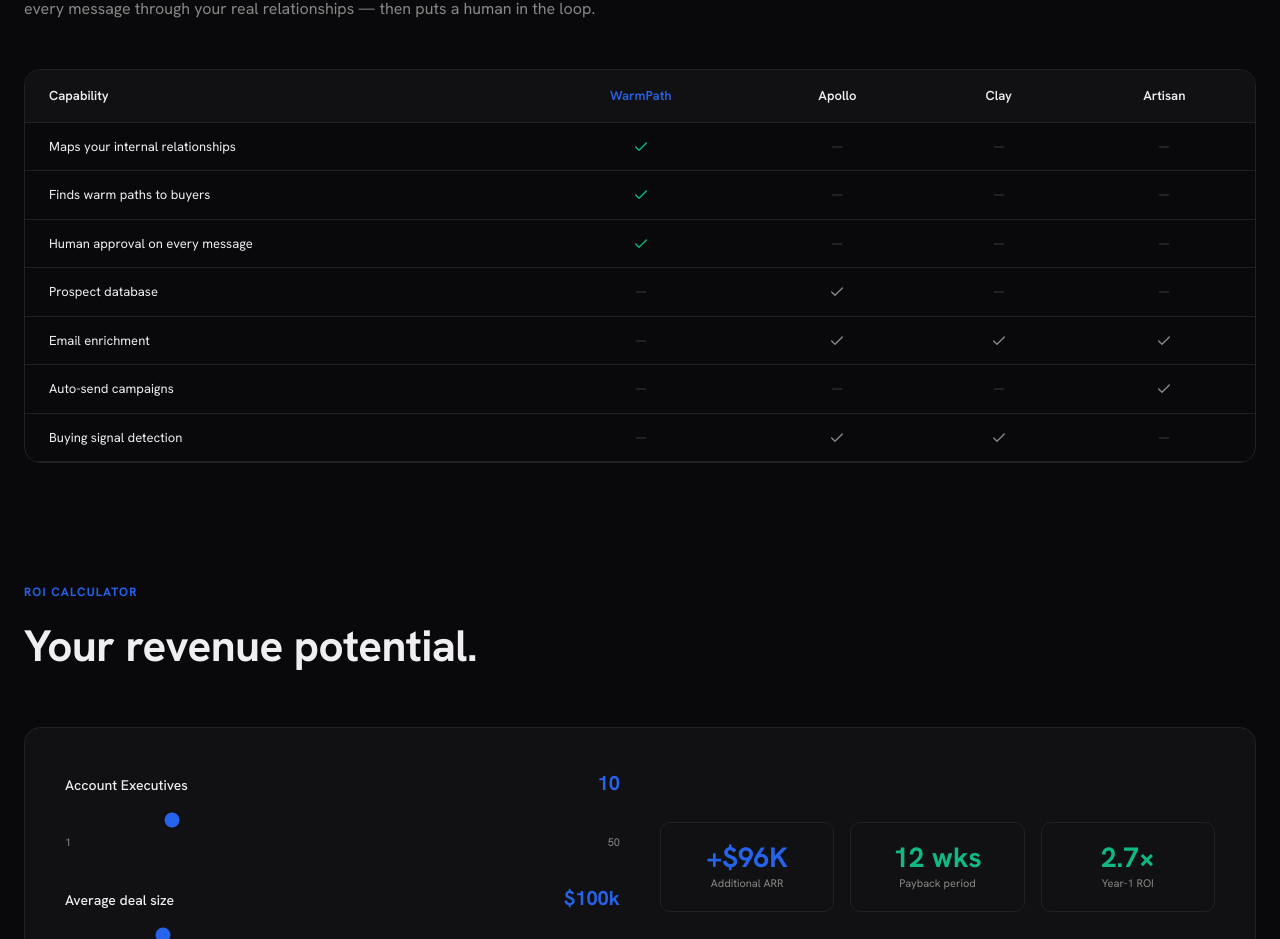
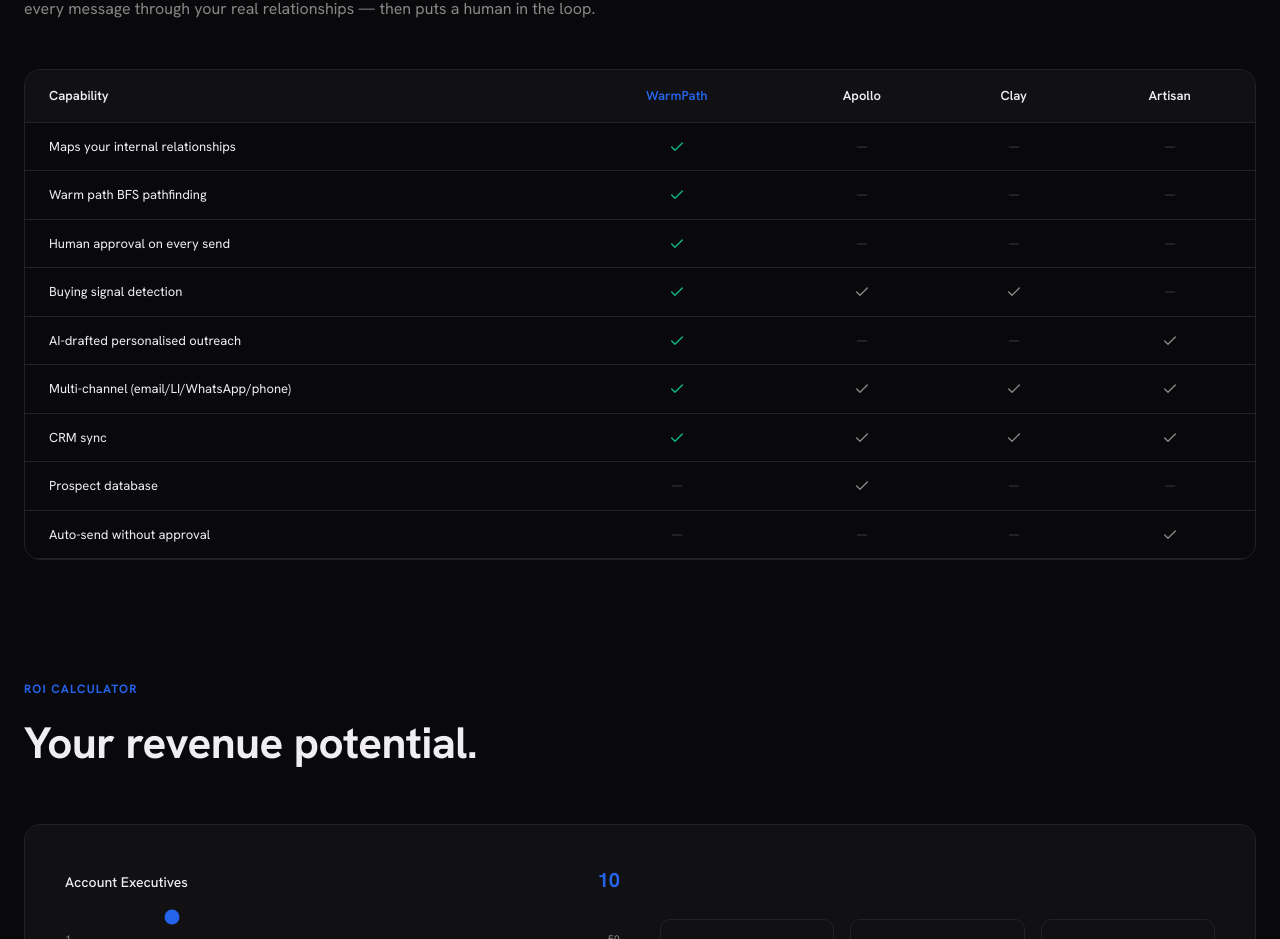
Before and after one commit to adhikbuilds/warmpath, a Next.js app: page / in a window 1280 px wide. Shown: the part 2478-3417 px from the top of the page. Built offline with nearby package versions, Linux system fonts and the light colour scheme; no server answers.

Commit message:
Fix comparison table: WarmPath wins on signals, AI outreach, multi-channel, CRM sync

```diff
--- a/src/app/page.tsx
+++ b/src/app/page.tsx
@@ -451,13 +451,15 @@
             </thead>
             <tbody>
               {[
-                ["Maps your internal relationships", true, false, false, false],
-                ["Finds warm paths to buyers",       true, false, false, false],
-                ["Human approval on every message",  true, false, false, false],
-                ["Prospect database",                false, true, false, false],
-                ["Email enrichment",                 false, true, true, true],
-                ["Auto-send campaigns",              false, false, false, true],
-                ["Buying signal detection",          false, true, true, false],
+                ["Maps your internal relationships",        true,  false, false, false],
+                ["Warm path BFS pathfinding",               true,  false, false, false],
+                ["Human approval on every send",            true,  false, false, false],
+                ["Buying signal detection",                 true,  true,  true,  false],
+                ["AI-drafted personalised outreach",        true,  false, false, true ],
+                ["Multi-channel (email/LI/WhatsApp/phone)", true,  true,  true,  true ],
+                ["CRM sync",                                true,  true,  true,  true ],
+                ["Prospect database",                       false, true,  false, false],
+                ["Auto-send without approval",              false, false, false, true ],
               ].map(([feat, wp, ap, cl, ar], ri) => (
                 <tr key={ri} style={{ borderBottom: `1px solid ${border}`, backgroundColor: ri % 2 === 0 ? "transparent" : (dark ? "#0d0d0f08" : "#f5f5f708") }}>
                   <td style={{ padding: "14px 24px", color: text }}>{feat as string}</td>
```
